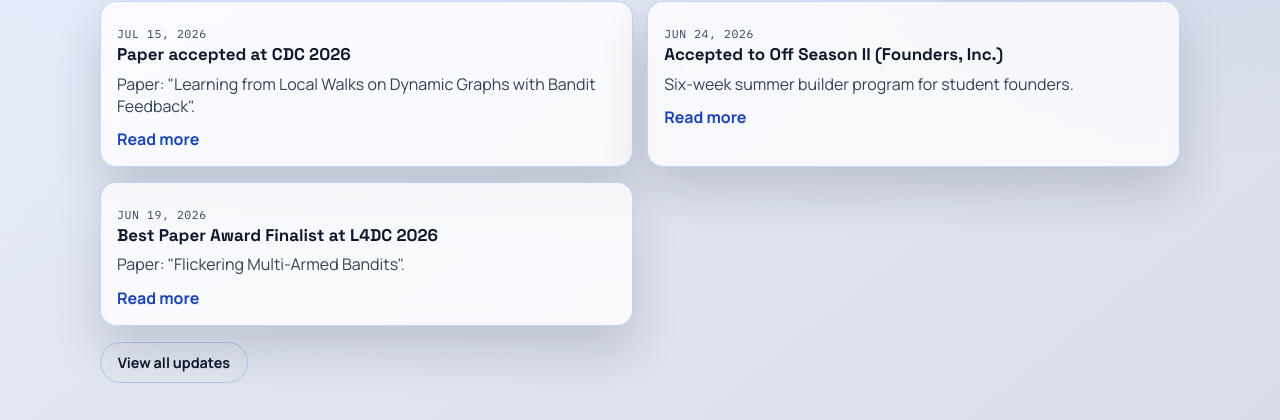
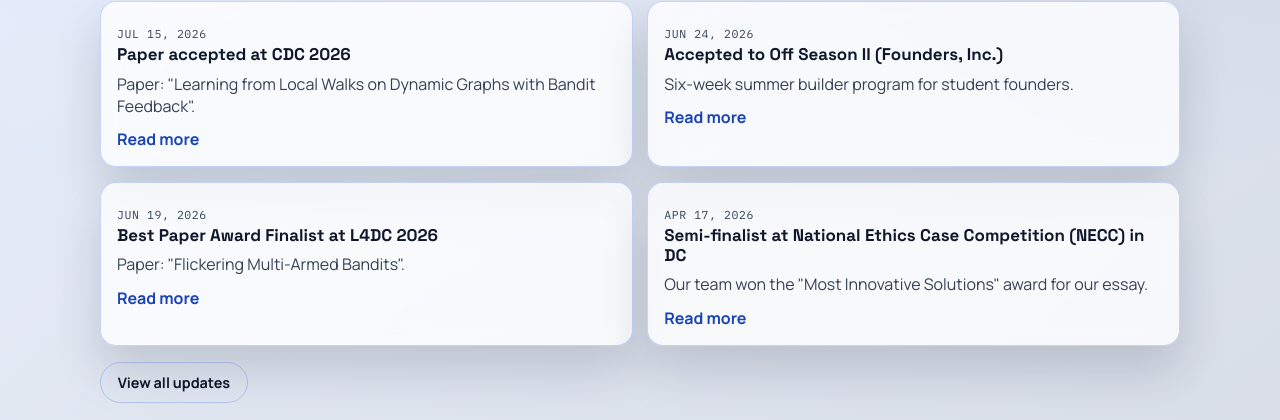
Before and after one commit to amitrege/amitrege.github.io, an Astro site: page / in a window 1280 px wide. Shown: the part 945-1365 px from the top of the page. Built offline with nearby package versions, Linux system fonts and the light colour scheme; Astro itself is replaced by a stand-in of ours.

Commit message:
Show four homepage updates

```diff
--- a/src/pages/index.astro
+++ b/src/pages/index.astro
@@ -9,7 +9,7 @@ import { formatDate, formatVenue, getAwards, getFavicon, isOralVenue } from "../
 
 const recentUpdates = [...updates]
   .sort((a, b) => new Date(b.date).valueOf() - new Date(a.date).valueOf())
-  .slice(0, 3);
+  .slice(0, 4);
 
 const recentPublications = [...publications]
   .sort((a, b) => Number(b.year) - Number(a.year))
```
